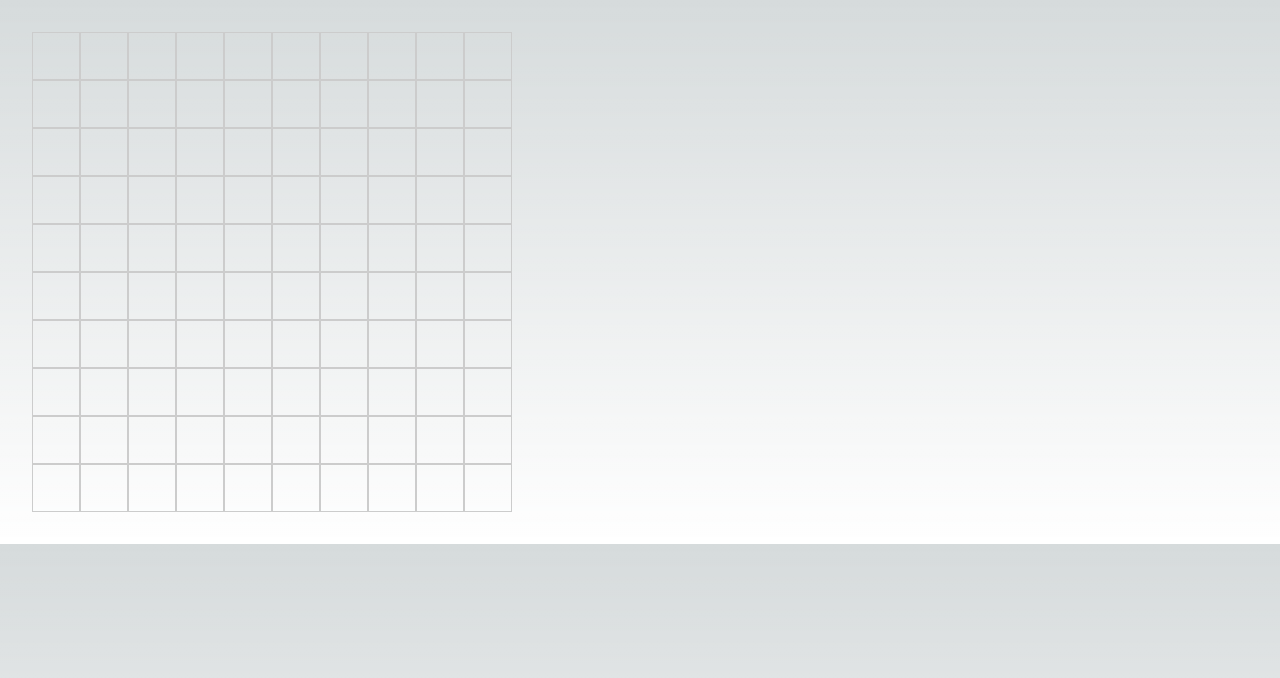
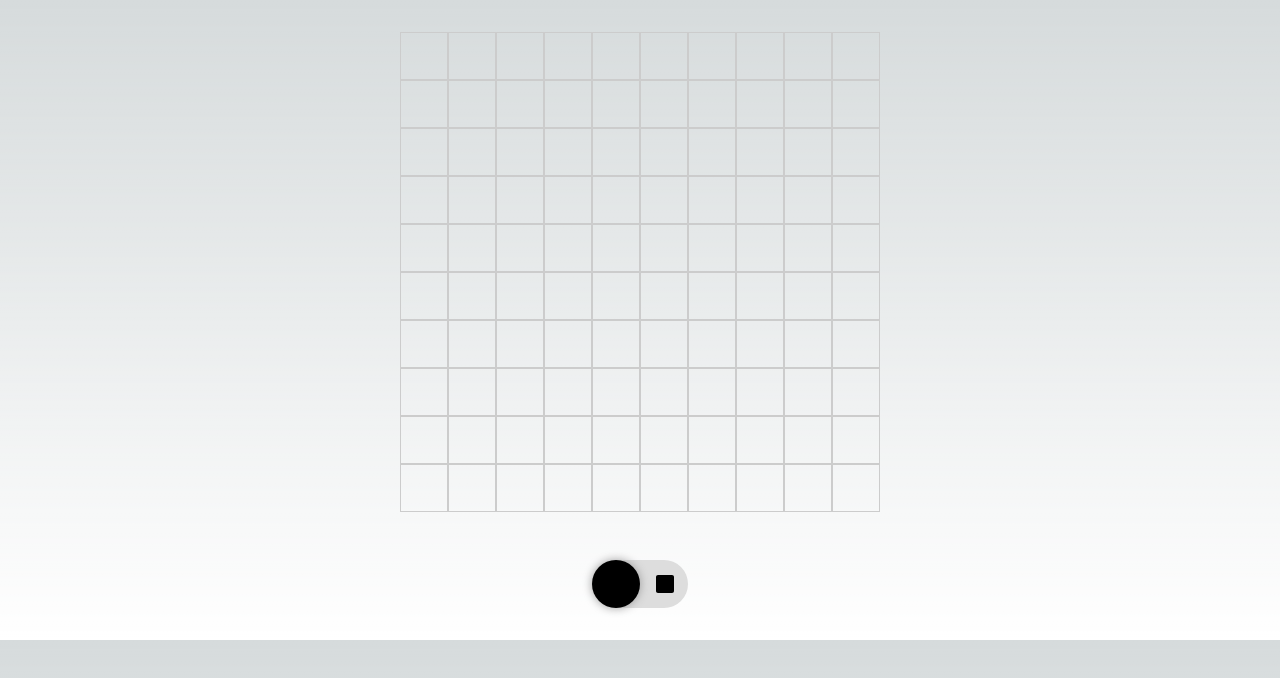
Before and after one commit to Sara-Jo/nonoplay, a Next.js app: page / in a window 1280 px wide. Shown: the top 678 px of the page. Built offline with nearby package versions, Linux system fonts and the light colour scheme.

Commit message:
add: mode toggle button

```diff
--- a/src/app/page.module.css
+++ b/src/app/page.module.css
@@ -1,7 +1,14 @@
+.main {
+  padding: 2rem;
+  display: flex;
+  flex-direction: column;
+  justify-content: center;
+  align-items: center;
+}
+
 .grid {
   display: flex;
   flex-direction: column;
-  margin: 2rem;
 }
 
 .row {
@@ -17,3 +24,43 @@
   justify-content: center;
   cursor: pointer;
 }
+
+.toggleButton {
+  width: 6rem;
+  height: 3rem;
+  margin-top: 3rem;
+  border-radius: 2rem;
+  display: flex;
+  align-items: center;
+  justify-content: space-between;
+  position: relative;
+  cursor: pointer;
+  background-color: #ddd;
+}
+
+.toggleIcon {
+  padding: 0.7rem;
+  display: flex;
+  align-items: center;
+}
+
+.toggleSwitch {
+  width: 3rem;
+  height: 3rem;
+  border-radius: 50%;
+  background-color: black;
+  position: absolute;
+  transition: transform 0.3s;
+  display: flex;
+  align-items: center;
+  justify-content: center;
+  box-shadow: 0 0 10px #9a9a9a;
+}
+
+.toggleSwitch.fill {
+  transform: translateX(0);
+}
+
+.toggleSwitch.exclude {
+  transform: translateX(3rem);
+}
--- a/src/app/page.tsx
+++ b/src/app/page.tsx
@@ -2,6 +2,8 @@
 
 import { useState } from "react";
 import styles from "./page.module.css";
+import SquareRoundedIcon from "@mui/icons-material/SquareRounded";
+import CloseRoundedIcon from "@mui/icons-material/CloseRounded";
 
 type CellState = "filled" | "crossed" | null;
 type GridState = CellState[][];
@@ -10,8 +12,14 @@ export default function Home() {
   const [grid, setGrid] = useState<GridState>(
     Array(10).fill(Array(10).fill(null))
   );
+  const [mode, setMode] = useState<"fill" | "exclude">("fill");
+
+  const toggleMode = () => {
+    setMode((prevMode) => (prevMode === "fill" ? "exclude" : "fill"));
+  };
 
   return (
+    <div className={styles.main}>
       <div className={styles.grid}>
         {grid.map((row, rowIndex) => (
           <div key={rowIndex} className={styles.row}>
@@ -21,5 +29,22 @@ export default function Home() {
           </div>
         ))}
       </div>
+
+      <div className={styles.toggleButton} onClick={toggleMode}>
+        <div
+          className={`${styles.toggleSwitch} ${
+            mode === "fill" ? styles.fill : styles.exclude
+          }`}
+        >
+          {mode === "fill" ? <CloseRoundedIcon /> : <SquareRoundedIcon />}
+        </div>
+        <div className={styles.toggleIcon}>
+          <CloseRoundedIcon sx={{ color: "black" }} />
+        </div>
+        <div className={styles.toggleIcon}>
+          <SquareRoundedIcon sx={{ color: "black" }} />
+        </div>
+      </div>
+    </div>
   );
 }
```
Also changed, not shown: package.json (+8 -4 lines), 1 other file (tests, documents, lock files or other folders). Lines whose indentation alone changed are shown as unchanged.
